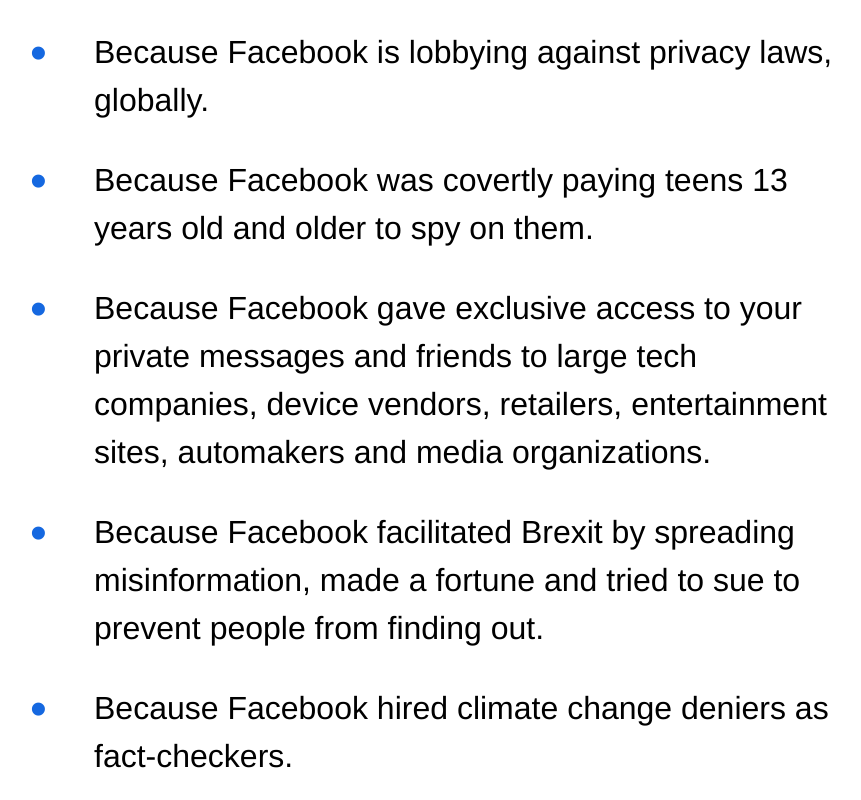
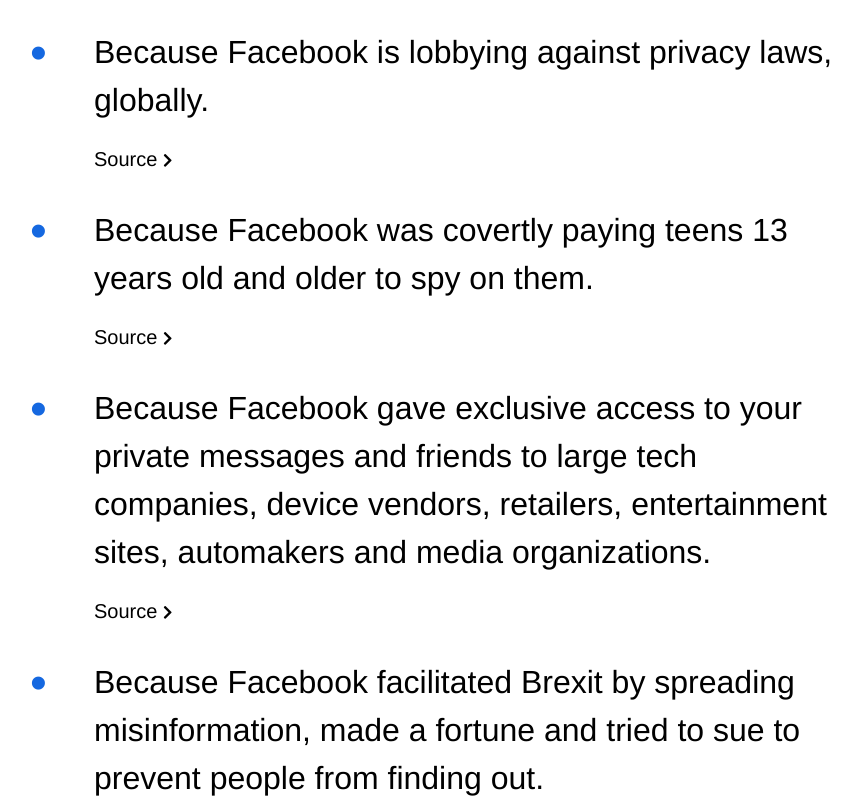
Before and after one commit to lifenautjoe/stop-using-facebook, a Vue app: page / in a window 1280 px wide. Shown: the part 780-1580 px from the top of the page, without its empty margins (186-1047 px from the left). Built offline with nearby package versions, Linux system fonts and the light colour scheme.

Commit message:
:sparkles: add source element

```diff
--- a/src/components/Why/Why.vue
+++ b/src/components/Why/Why.vue
@@ -8,6 +8,10 @@
                 <a :href="reason.source" target="_blank" rel="nofollow noopener noreferer"
                    class="is-size-3 is-size-5-mobile reason__link">
                     {{reason.reason}}
+
+                    <p class="is-size-5" style="padding-top: 1em">
+                        Source <i class="fas fa-chevron-right fa-xs"></i>
+                    </p>
                 </a>
             </li>
             <li>
```
